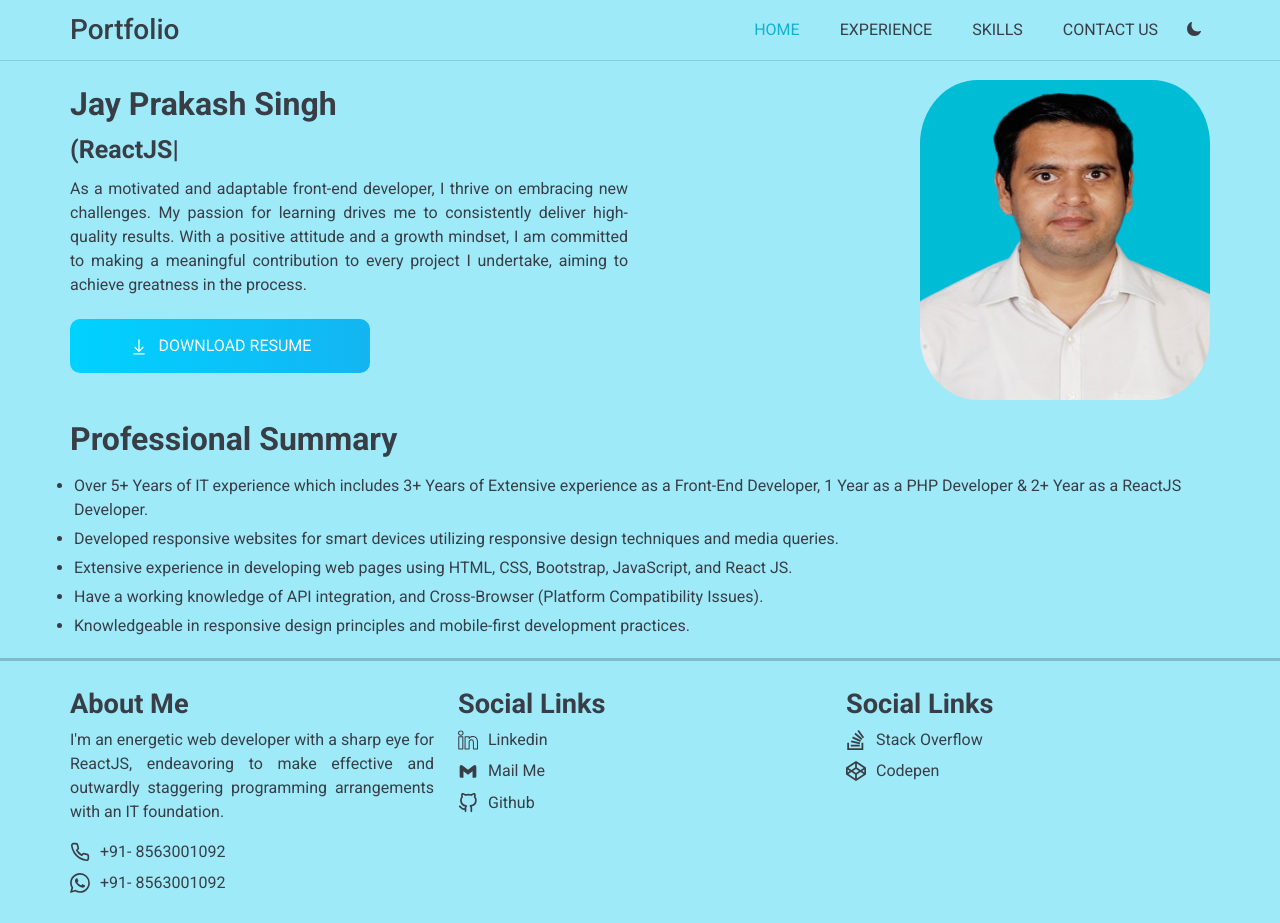
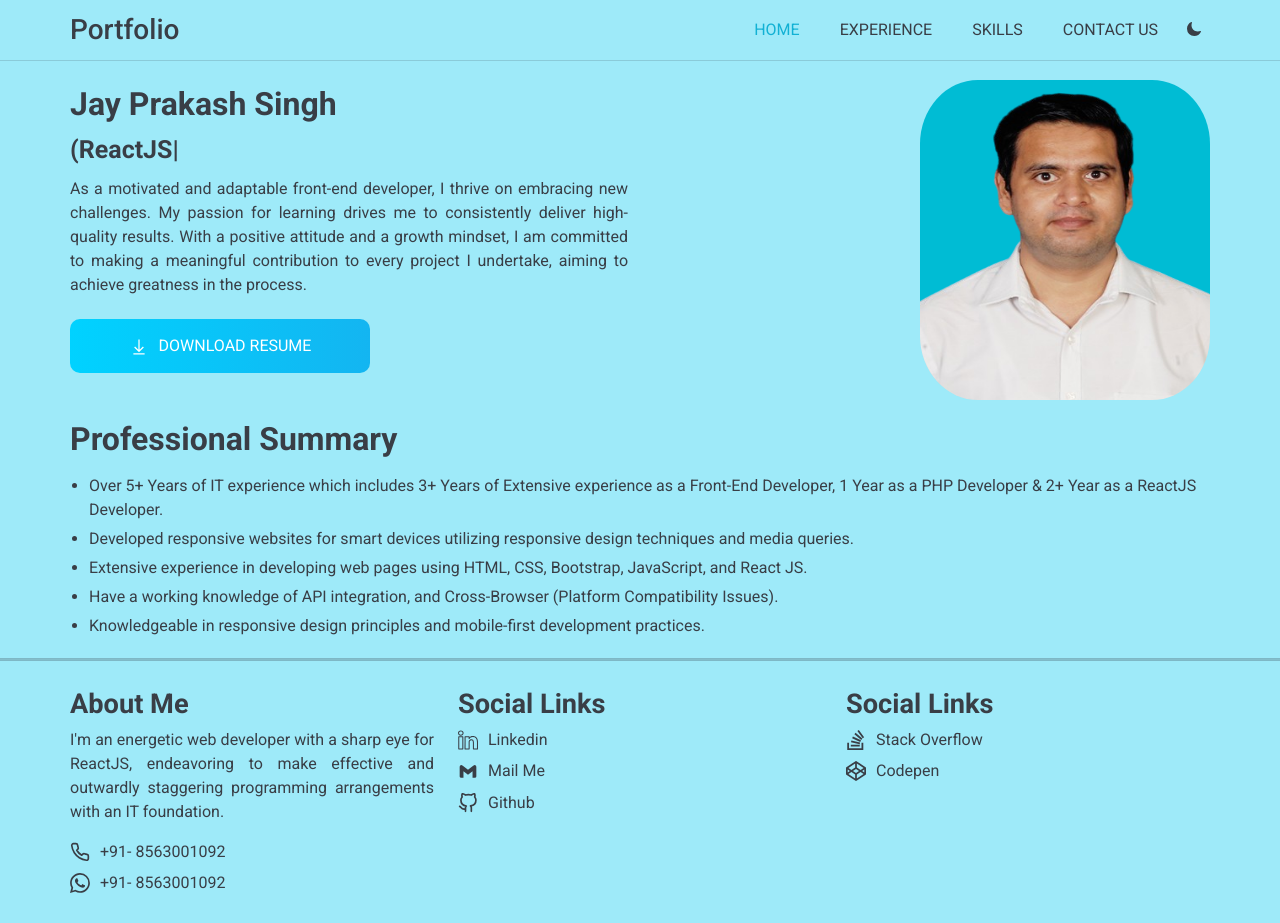
Before and after one commit to jayprakashcs12/portfolio.jps, a React (Create React App) app: page / in a window 1280 px wide. Built offline with nearby package versions, Linux system fonts and the light colour scheme.

Commit message:
pro updated code

```diff
--- a/src/components/pages/Home.jsx
+++ b/src/components/pages/Home.jsx
@@ -32,7 +32,7 @@ const Home = ({ theme }) => {
                     <h1 className='pro-head'>{JobSummary.title}</h1>
                     <ul className='mt-2 unorder-list'>
                         {JobSummary.description.map((item, i) => (
-                            <li style={{paddingBottom:"5px"}} key={i}>{item + "."}</li>
+                            <li style={{paddingBottom:"5px", marginLeft:"15px"}} key={i}>{item + "."}</li>
                         ))}
                     </ul>
                 </Row>
--- a/src/data/Info.js
+++ b/src/data/Info.js
@@ -15,7 +15,7 @@ export let AboutUs = {
 
 export let BioData = {
   fullName: "Jay Prakash Singh", roles: ["(Front End Developer)", "(ReactJS Developer)", "(UI Developer)"],
-  resume: "https://drive.google.com/file/d/1-FUbqK-_R8wnsDTCGddyN58lKl7JraYq/view",
+  resume: "https://drive.google.com/file/d/10RVRMksYF8BkoBAyzymnicUx5DnA7byH/view",
   description: `As a motivated and adaptable front-end developer, I thrive on embracing new challenges. My passion for learning drives me to consistently deliver
   high-quality results. With a positive attitude and a growth mindset, I am committed to making a meaningful contribution to every project I undertake,
   aiming to achieve greatness in the process`
```
